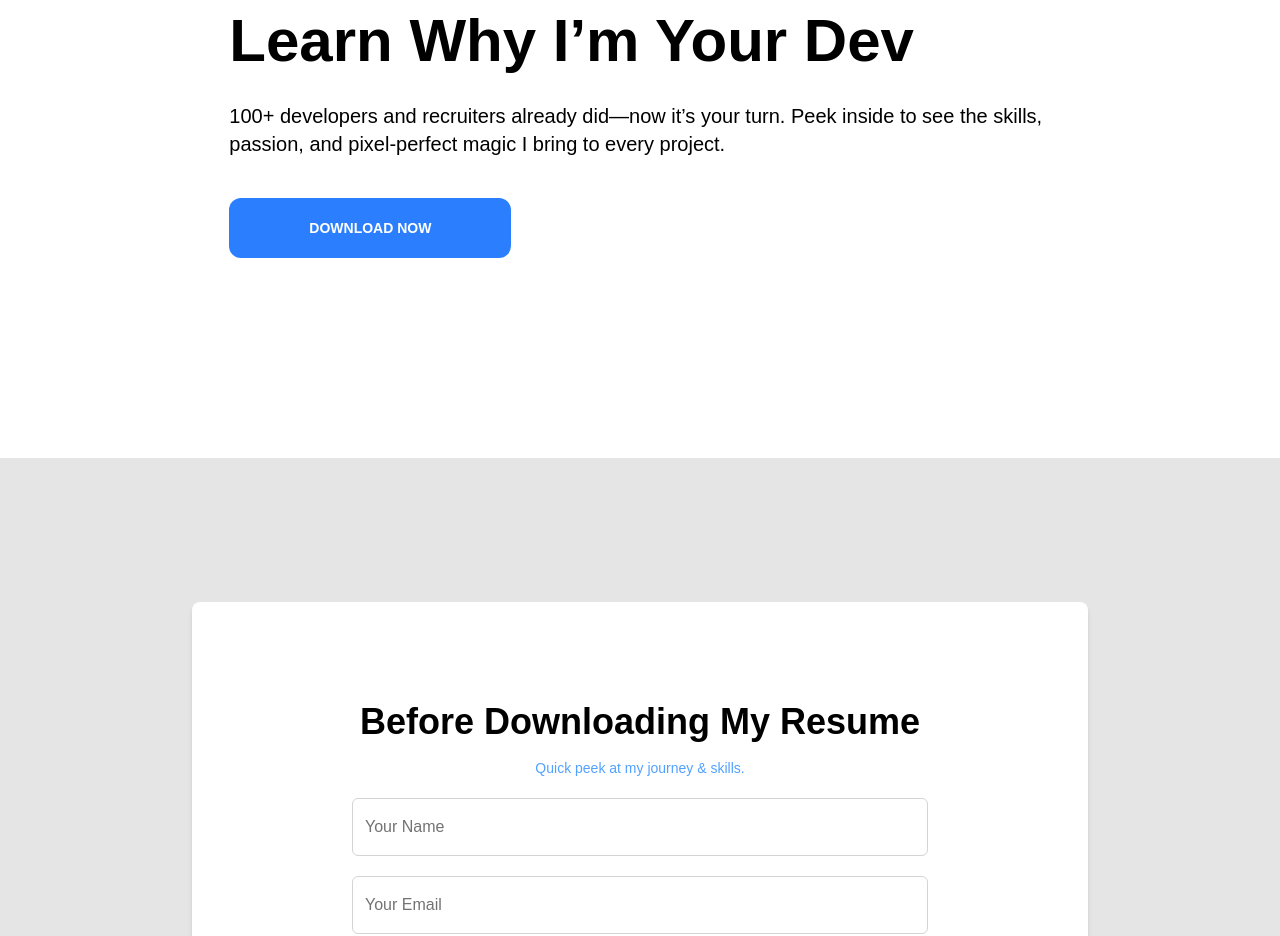
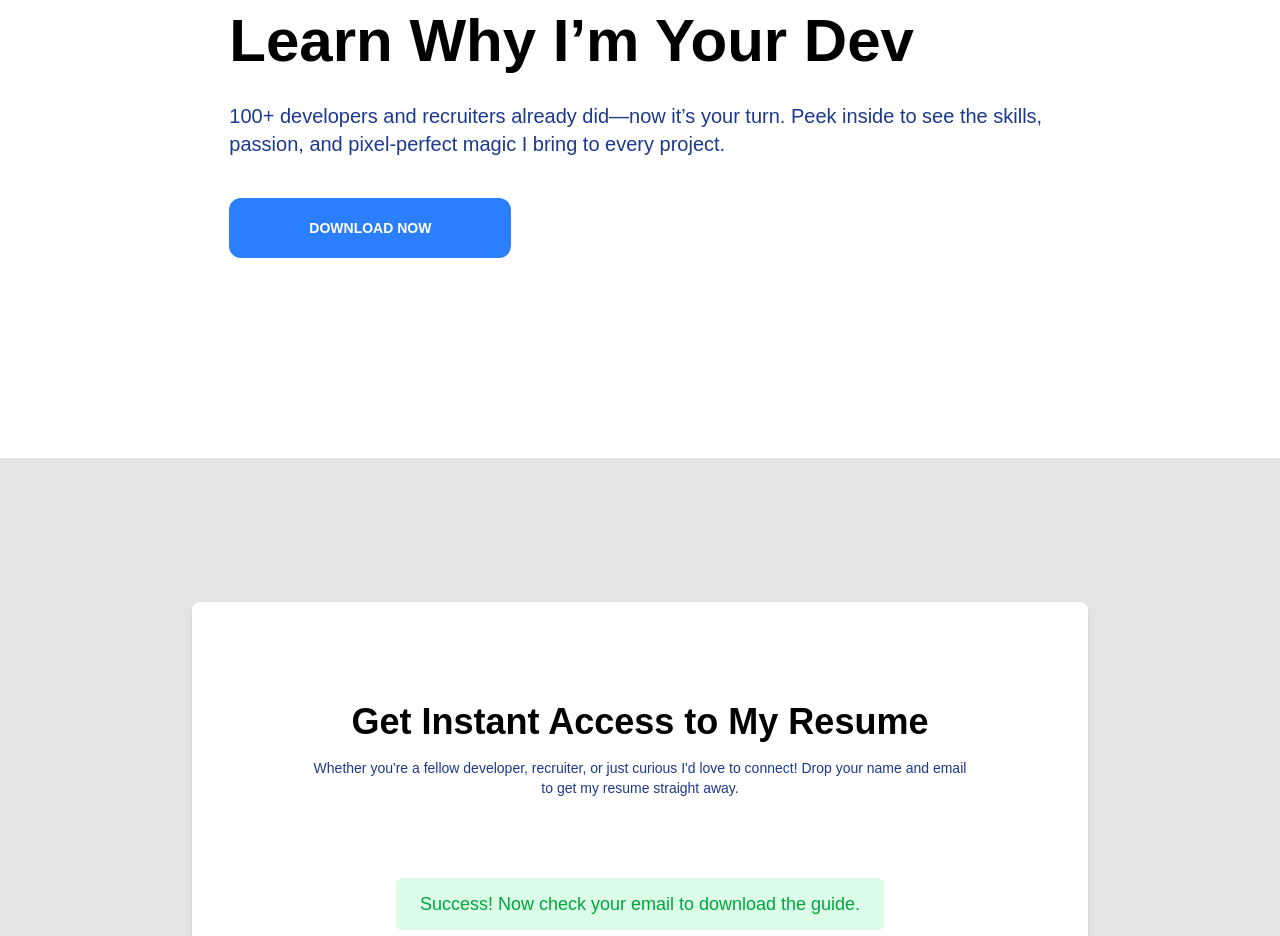
Before and after one commit to SawSimonLinn/nextjs-portfolio, a Next.js app: page /get-resume in a window 1280 px wide. Shown: the part 324-1260 px from the top of the page. Built offline with nearby package versions, Linux system fonts and the light colour scheme.

Commit message:
fixing download system

```diff
--- a/app/get-resume/page.tsx
+++ b/app/get-resume/page.tsx
@@ -2,6 +2,8 @@
 
 import Link from 'next/link';
 import { useState } from 'react';
+import { IoIosArrowBack } from 'react-icons/io';
+import emailjs from '@emailjs/browser';
 
 export default function GetResumePage() {
   const [submitted, setSubmitted] = useState(false);
@@ -23,42 +25,32 @@ export default function GetResumePage() {
       return;
     }
 
-    const formData = new FormData();
-    formData.append('name', name);
-    formData.append('email', email);
-    formData.append('role', role);
+    try {
+      // ✨ Send the email to the user
+      await emailjs.send(
+        'service_yzsraso',
+        'template_qmi0jlw',
+        {
+          name,
+          email,
+          role,
+        },
+        'G6xdIM90qJaPeef0w'
+      );
 
-    try {
-      const response = await fetch('https://formspree.io/f/xkgjylop', {
-        method: 'POST',
-        body: formData,
-        headers: {
-          Accept: 'application/json',
-        },
-      });
-
-      if (response.ok) {
-        // Trigger download
-        const a = document.createElement('a');
-        a.href = '/resume.pdf';
-        a.download = 'resume.pdf';
-        a.click();
-
-        setSubmitted(true);
-        setTimeout(() => {
-          window.location.href = '/thanks';
-        }, 800);
-      } else {
-        alert('Oops! Something went wrong 😢');
-      }
-    } catch (error) {
-      console.error('Formspree error:', error);
-      alert('Error submitting form. Please try again.');
+      // ✅ Show success message
+      setSubmitted(false); // 👈 switch to thank-you message
+    } catch (error: any) {
+      console.error('EmailJS error:', error?.text || error);
+      alert(`Something went wrong: ${error?.text || 'unknown error'} 💔`);
     }
   };
 
   return (
-    <div className='min-h-screen flex flex-col items-center justify-center bg-neutral-200 dark:bg-neutral-900'>
+    <div className='relative min-h-screen flex flex-col items-center justify-center bg-neutral-200 dark:bg-neutral-900'>
+      <Link href='/'>
+        <IoIosArrowBack className='absolute lg:top-20 lg:left-30 lg:text-3xl md:top-15 md:left-10 text-2xl top-12 left-6' />
+      </Link>
       <div className='w-full flex flex-col lg:flex-row justify-center items-center bg-white dark:bg-black py-40 lg:py-50  px-6'>
         <div className='text w-full lg:w-2/3 text-center lg:text-left'>
           <p className='text-blue-500 dark:text-yellow-500 font-extrabold text-xl uppercase mb-2'>
@@ -70,7 +62,7 @@ export default function GetResumePage() {
           <h1 className='dark:text-white text-black  text-4xl md:text-6xl font-extrabold my-6 leading-tight'>
             Download My Resume & Learn Why I’m Your Dev
           </h1>
-          <p className='my-2 text-lg md:text-xl dark:text-white text-black '>
+          <p className='my-2 text-lg md:text-xl dark:text-white text-blue-900 '>
             100+ developers and recruiters already did—now it’s your turn. Peek
             inside to see the skills, passion, and pixel-perfect magic I bring
             to every project.
@@ -88,15 +80,18 @@ export default function GetResumePage() {
         <form
           id='download'
           onSubmit={handleSubmit}
-          className='bg-white dark:bg-black w-full flex flex-col justify-center items-center max-w-4xl mx-auto px-5 py-10 lg:py-25 lg:px-40 rounded-lg shadow-md space-y-5 text-black dark:text-white'
+          className='bg-white dark:bg-black max-w-4xl  mx-auto px-10 py-10 lg:py-25 lg:px-30 rounded-lg shadow-md  text-black dark:text-white'
         >
           <h2 className='text-3xl md:text-4xl dark:text-white text-black font-bold text-center mb-4'>
-            Before Downloading My Resume
+            Get Instant Access to My Resume
           </h2>
-          <p className='text-center dark:text-white text-blue-400 text-sm'>
-            Quick peek at my journey & skills.
+          <p className='text-center dark:text-yellow-100 text-blue-900 text-sm'>
+            Whether you&apos;re a fellow developer, recruiter, or just curious
+            I&apos;d love to connect! Drop your name and email to get my resume
+            straight away.
           </p>
-
+          {submitted ? (
+            <div className='space-y-5 w-full flex flex-col justify-center items-center mx-auto mt-10'>
               <input
                 type='text'
                 name='name'
@@ -122,11 +117,22 @@ export default function GetResumePage() {
                 <option value='user'>Just browsing</option>
               </select>
 
-          <button type='submit' className='cursor-pointer text-sm uppercase'>
+              <button
+                type='submit'
+                className='cursor-pointer text-sm uppercase'
+              >
                 <strong className='mt-5 flex bg-blue-500 hover:bg-blue-400 dark:bg-yellow-500 dark:hover:bg-yellow-600 px-20 py-5  text-white dark:text-black rounded-xl font-bold uppercase'>
                   Download now
                 </strong>
               </button>
+            </div>
+          ) : (
+            <div className='bg-white dark:bg-black w-full flex flex-col justify-center items-center max-w-4xl mx-auto px-10 pt-8 lg:pt-20 pb-0  text-black dark:text-white text-center'>
+              <p className='text-lg bg-green-100 text-green-600 px-6 py-3 rounded-md '>
+                Success! Now check your email to download the guide.
+              </p>
+            </div>
+          )}
         </form>
       </div>
       <div className='my-10 text-center'>
--- a/components/About.tsx
+++ b/components/About.tsx
@@ -31,8 +31,8 @@ const About = () => {
     { text: 'Software' },
     { text: 'Developer' },
     { text: 'with' },
-    { text: 'powerful', className: 'text-blue-500 dark:text-blue-500' },
-    { text: 'intent.' },
+    { text: 'Powerful', className: 'text-blue-500 dark:text-blue-500' },
+    { text: 'Intent.' },
   ];
 
   return (
--- a/package.json
+++ b/package.json
@@ -9,6 +9,7 @@
     "lint": "next lint"
   },
   "dependencies": {
+    "@emailjs/browser": "^4.4.1",
     "@radix-ui/react-slot": "^1.2.0",
     "@react-three/fiber": "^9.1.2",
     "@tabler/icons-react": "^3.31.0",
```
Also changed, not shown: 2 other files (tests, documents, lock files or other folders). Lines whose indentation alone changed are shown as unchanged.
